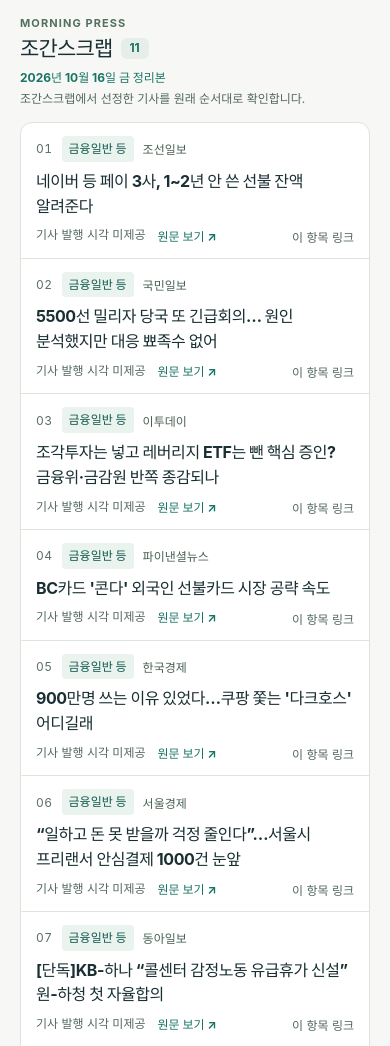
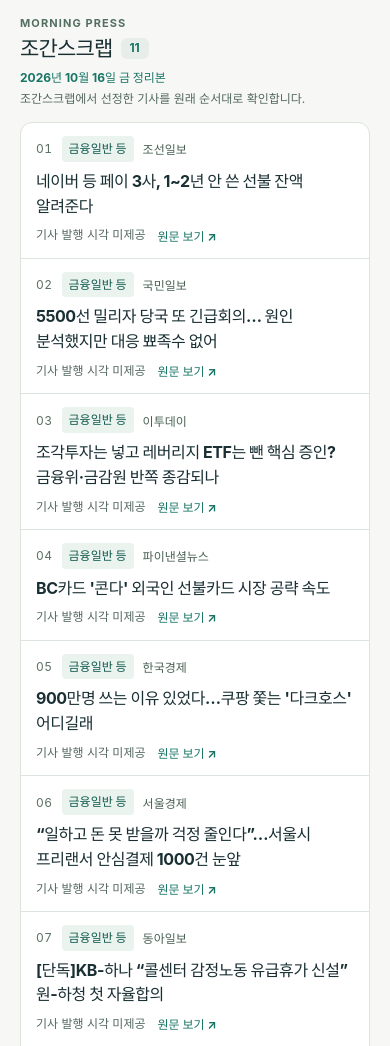
Before and after one commit to wizlife/payment_hub_site, a website: page index.html in a window 390 px wide. Shown: the part 1864-2910 px from the top of the page. Drawn offline with Linux system fonts and the light colour scheme.

Commit message:
Remove redundant per-item links from briefing cards

```diff
--- a/app.js
+++ b/app.js
@@ -190,7 +190,7 @@
   }
   return editions.get(record.id);
 }
-function articleCard(item, edition, index) {
+function articleCard(item, index) {
   const card = element('article', item.summary ? 'ai-card' : 'ai-card title-card'); card.id = item.id; card.tabIndex = -1;
   const highlight = state.view === 'archive' && location.hash === '#' + encodeURIComponent(item.id) ? state.highlight : '';
   const top = element('div', 'ai-card-top');
@@ -215,9 +215,6 @@
   else footer.append(element('span', 'published-time', '기사 발행 시각 미제공'));
   footer.append(externalLink(item)); card.append(footer);
   if (item.linkStatus === 'unavailable') card.append(element('p', 'link-note', item.linkNote || '보관된 원문 링크가 현재 열리지 않습니다.'));
-  const permalink = element('a', 'entry-permalink', '이 항목 링크'); permalink.href = routeUrl({ ...state, view: 'archive', edition: edition.id, channel: 'all', date: 'all', highlight }, item.id); permalink.setAttribute('aria-label', `${item.title} — 이 항목 링크`);
-  permalink.addEventListener('click', event => { if (event.metaKey || event.ctrlKey || event.shiftKey || event.altKey) return; event.preventDefault(); openEdition(edition.id, item.id, highlight); });
-  card.append(permalink);
   return card;
 }
 function renderEdition(edition) {
@@ -236,7 +233,7 @@
     section.addEventListener('toggle', () => { const details = [...section.querySelectorAll('details')]; toggle.textContent = details.every(item => item.open) ? '요약 모두 접기 −' : '요약 모두 펼치기 ＋'; }, true);
     heading.append(toggle);
   }
-  const grid = element('div', `ai-grid${titleOnly ? ' title-list' : ''}`); grid.append(...edition.items.map((item, index) => articleCard(item, edition, index)));
+  const grid = element('div', `ai-grid${titleOnly ? ' title-list' : ''}`); grid.append(...edition.items.map((item, index) => articleCard(item, index)));
   section.append(heading, grid); return section;
 }
 function showEmpty(title, description) { $('#empty-title').textContent = title; $('#empty-description').textContent = description; $('#empty-results').hidden = false; }
--- a/index.html
+++ b/index.html
@@ -7,9 +7,9 @@
   <meta name="description" content="조간스크랩, 석간스크랩, AI 뉴스의 최신 정리본을 한곳에서 확인하고 지난 자료를 검색하는 Payment Hub.">
   <title>최신 브리핑 · Payment Hub</title>
   <link rel="icon" href="./favicon.svg" type="image/svg+xml">
-  <link rel="stylesheet" href="./styles.css?v=20261019-documents">
+  <link rel="stylesheet" href="./styles.css?v=20261019-entry-links">
   <script src="./search-text.js?v=20261019-documents" defer></script>
-  <script src="./app.js?v=20261019-documents" defer></script>
+  <script src="./app.js?v=20261019-entry-links" defer></script>
 </head>
 <body>
   <a class="skip-link" href="#briefing">브리핑으로 건너뛰기</a>
--- a/styles.css
+++ b/styles.css
@@ -128,8 +128,6 @@
 .source-link:hover, .edition-link:hover { text-decoration: underline; text-underline-offset: 3px; }
 .source-link.unavailable { color: #83511f; font-size: 12px; }
 .link-note { margin-top: 9px; font-size: 12px; color: #83511f; line-height: 1.6; }
-.entry-permalink { font-size: 12px; color: var(--muted); display: block; width: fit-content; padding-top: 10px; }
-.entry-permalink:hover { color: var(--green); text-decoration: underline; }
 /* Headline editions keep their original order in compact, full-width rows. */
 .title-list { display: block; border: 1px solid var(--line); border-radius: 12px; background: white; }
 .title-list .ai-card { display: grid; grid-template-columns: minmax(0,1fr) auto; gap: 5px 22px; padding: 16px 20px; border: 0; border-top: 1px solid var(--line); border-radius: 0; min-height: 0; background: transparent; }
@@ -141,7 +139,6 @@
 .title-list .article-number { order: -1; }
 .title-list h3 { grid-column: 1; font-size: 16px; margin: 0; }
 .title-list .ai-card-footer { grid-column: 2; grid-row: 1/3; border: 0; padding: 0; margin: 0; flex-direction: column; align-items: flex-end; justify-content: center; gap: 6px; }
-.title-list .entry-permalink { grid-column: 2; padding: 0; justify-self: end; }
 .title-list .link-note { grid-column: 1; margin-top: 3px; }
 .headline-section .section-heading { margin-bottom: 13px; }
 .search-results { background: white; border: 1px solid var(--line); border-radius: var(--radius); overflow: hidden; }
@@ -278,8 +275,7 @@
   .title-list .ai-card-top, .title-list h3 { grid-column: 1/-1; }
   .title-list h3 { font-size: 16px; }
   .title-list .ai-card-top { gap: 5px 9px; }
-  .title-list .ai-card-footer { grid-column: 1; grid-row: auto; flex-direction: row; flex-wrap: wrap; align-items: center; justify-content: flex-start; gap: 4px 12px; }
-  .title-list .entry-permalink { grid-column: 2; align-self: end; }
+  .title-list .ai-card-footer { grid-column: 1/-1; grid-row: auto; flex-direction: row; flex-wrap: wrap; align-items: center; justify-content: flex-start; gap: 4px 12px; }
   .title-list .link-note { grid-column: 1/-1; }
   .search-result { padding: 20px 18px; }
   .search-result-meta { font-size: 12px; gap: 7px 10px; }
```
